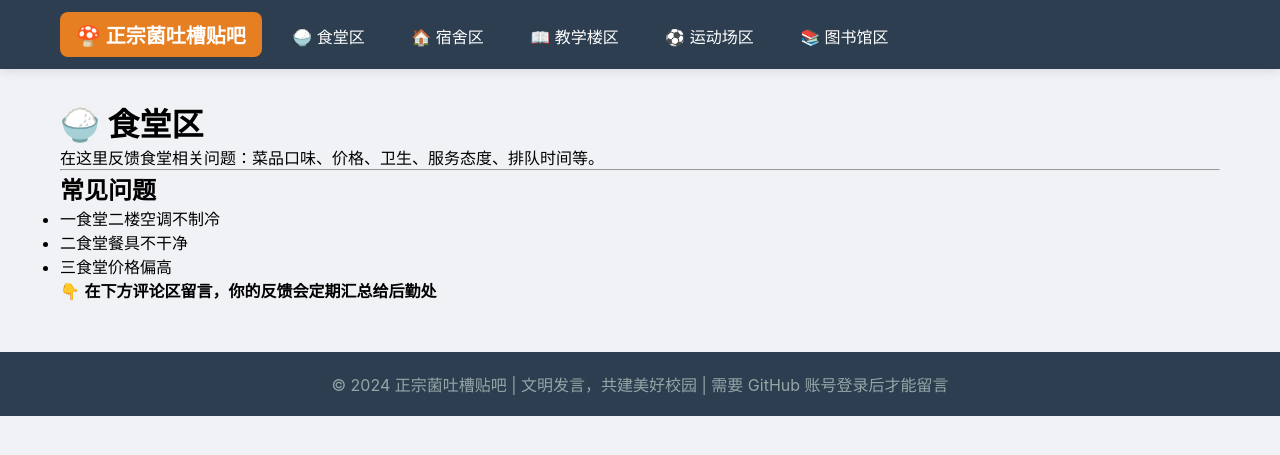
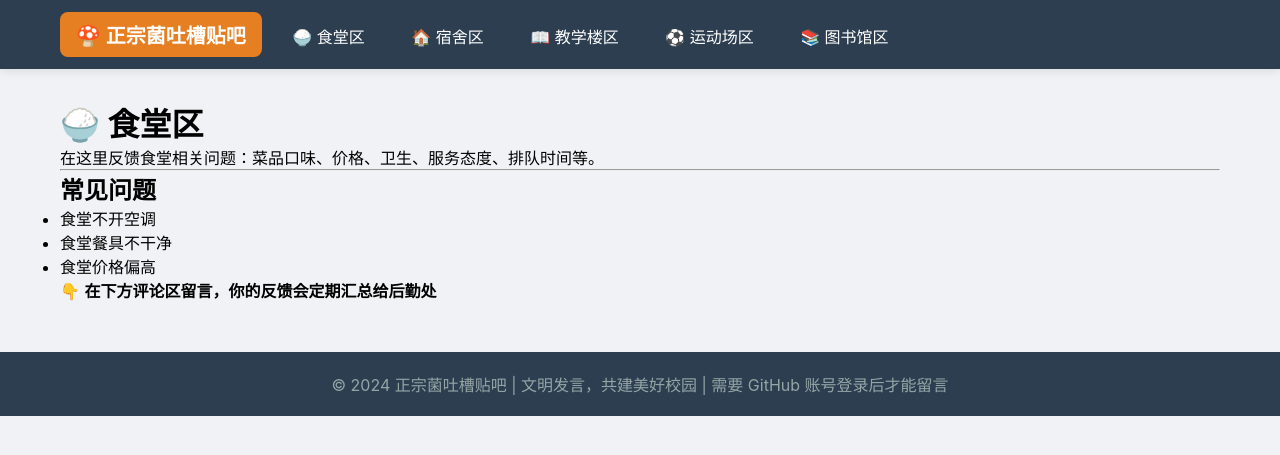
Before and after one commit to shenjingqu/shenjingqu, a Jekyll site: the page built from canteen.md, in a window 1280 px wide. Shown: the top 455 px of the page. Built offline with Jekyll 4.4.1, drawn with Linux system fonts in a browser that asks for light colours; comment, search, counter and statistics services are not loaded.

Commit message:
Update canteen.md

```diff
--- a/canteen.md
+++ b/canteen.md
@@ -10,9 +10,9 @@ title: 食堂区反馈
 ---
 
 ## 常见问题
-- 一食堂二楼空调不制冷
-- 二食堂餐具不干净
-- 三食堂价格偏高
+- 食堂不开空调
+- 食堂餐具不干净
+- 食堂价格偏高
 
 👇 **在下方评论区留言，你的反馈会定期汇总给后勤处**
 
```
